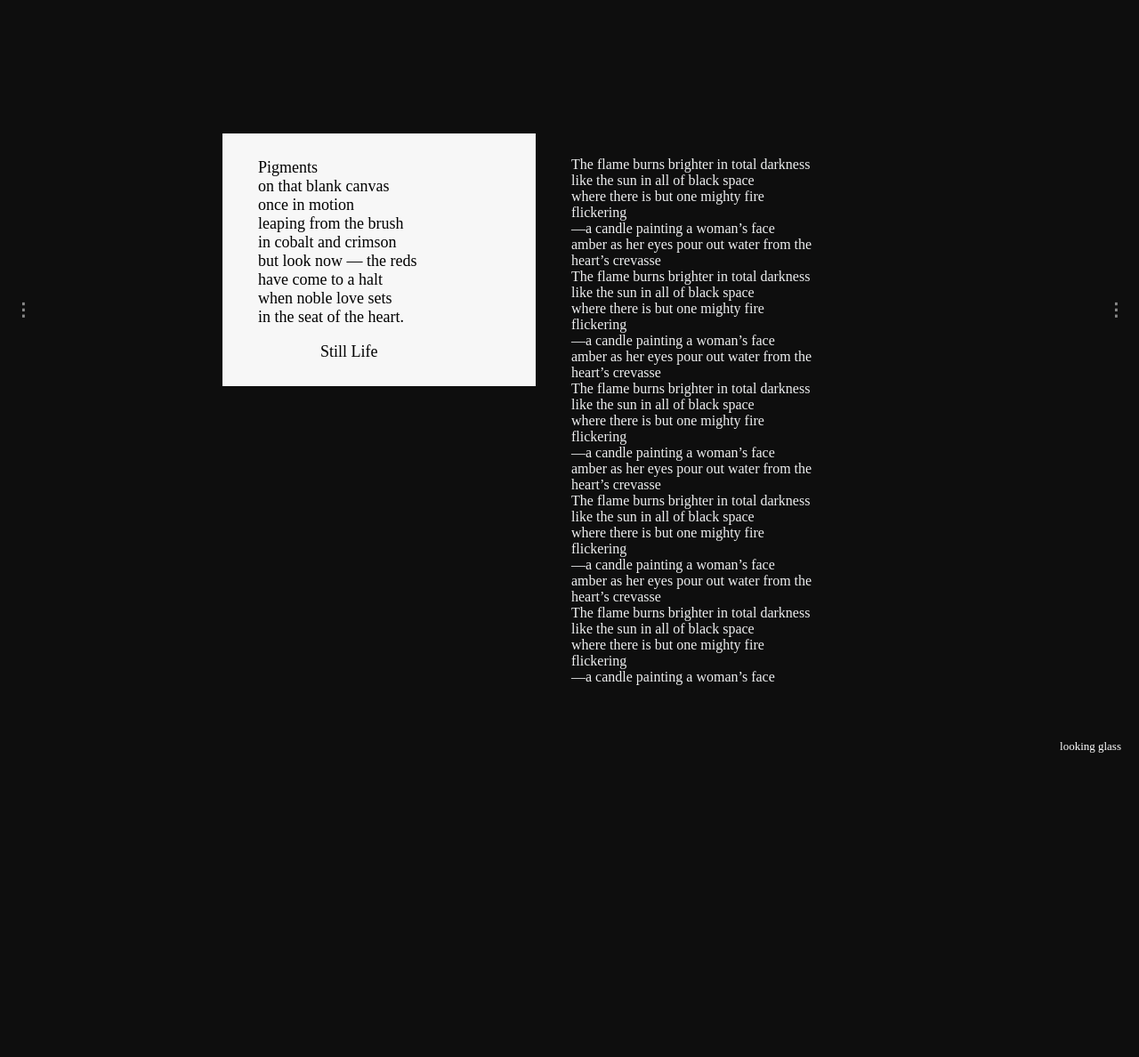
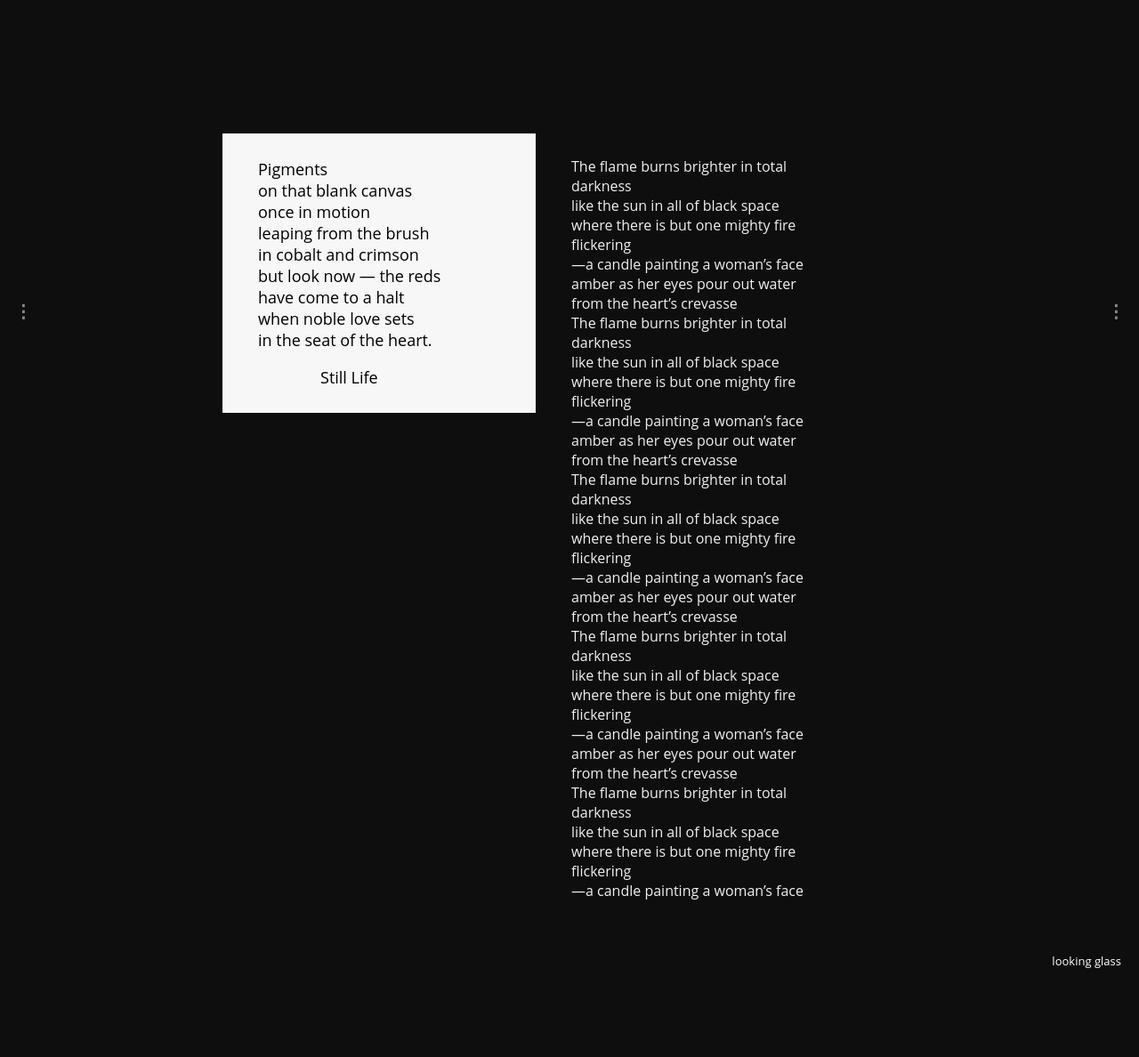
Before and after one commit to hafizzainal/hafizzainal.github.io, a Jekyll site: the page built from index.md, in a window 1280 px wide. Shown: the whole page at 89% size. Built offline with Jekyll 4.4.1, drawn with Linux system fonts in a browser that asks for light colours; our own code applies the rules of GitHub Pages for plain Markdown files; before the commit the page ends 946 px from its top, so only the background shows below that.

Commit message:
Update default.html

```diff
--- a/_layouts/default.html
+++ b/_layouts/default.html
@@ -9,10 +9,10 @@
     box-sizing: border-box;
 }
 
-@import url(https://fonts.googleapis.com/css?family=EB+Garamond);
+@import url(https://fonts.googleapis.com/css?family=Open+Sans);
 
 body {
-    font-family: 'EG Garamond', serif;
+    font-family: 'Open Sans', sans-serif;
     margin: 0;
     color: #eeeff0;
     background-color: #0e0e0e;
```
